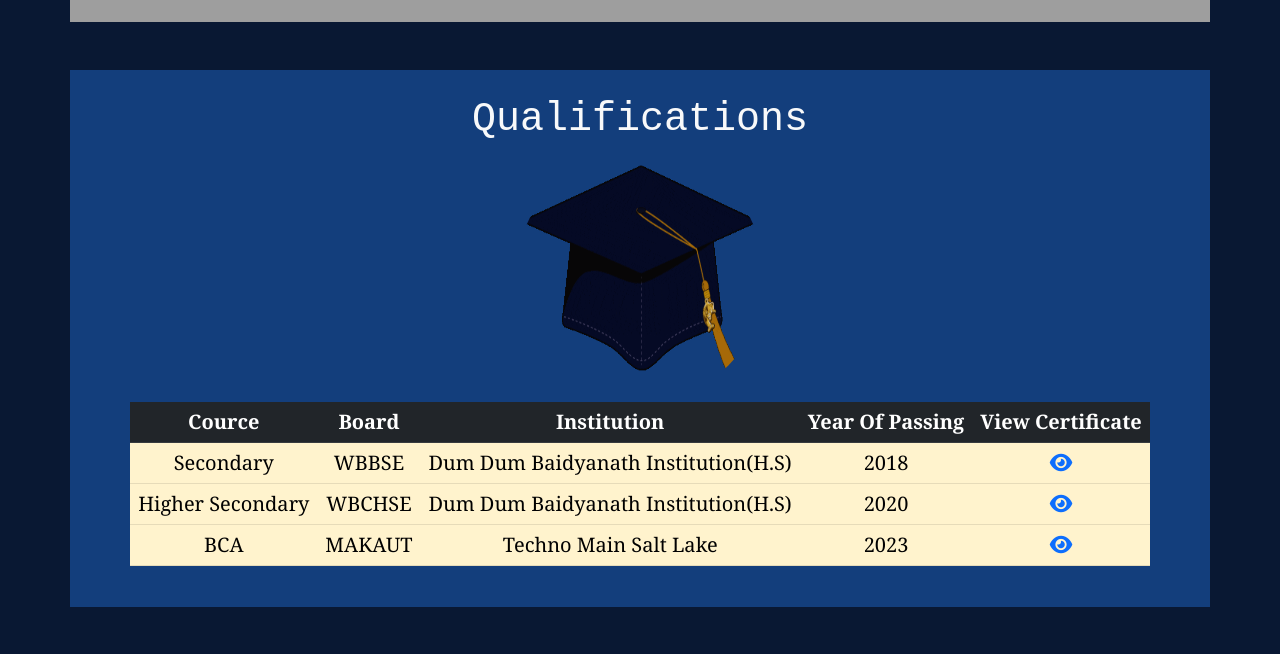
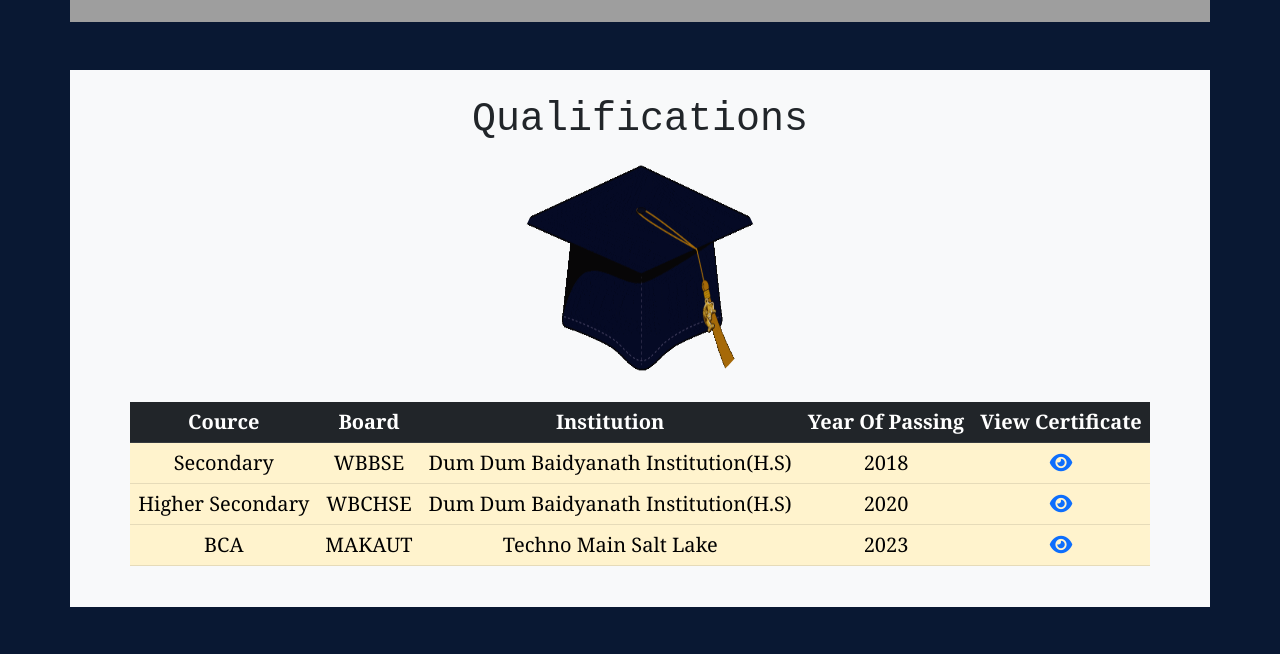
Before and after one commit to CodeWithAvik/MyCVWebsite, a plain HTML site: page index.html in a window 1280 px wide. Shown: the part 633-1287 px from the top of the page. Drawn offline with nearby package versions, Linux system fonts and the light colour scheme; grey boxes are pictures that could not be loaded.

Commit message:
Update index.html

```diff
--- a/index.html
+++ b/index.html
@@ -77,7 +77,7 @@
     <br>
     <br>
 
-    <div class="container dv1 bg1 text-light" id="qua">
+    <div class="container dv1 bg-light text-dark" id="qua">
       <div class="dv2 font2">
           <h1>Qualifications</h1>
           <img src="asset/qua.gif" alt="" class="rounded-circle" style="height:250px; width:250px;">
```
